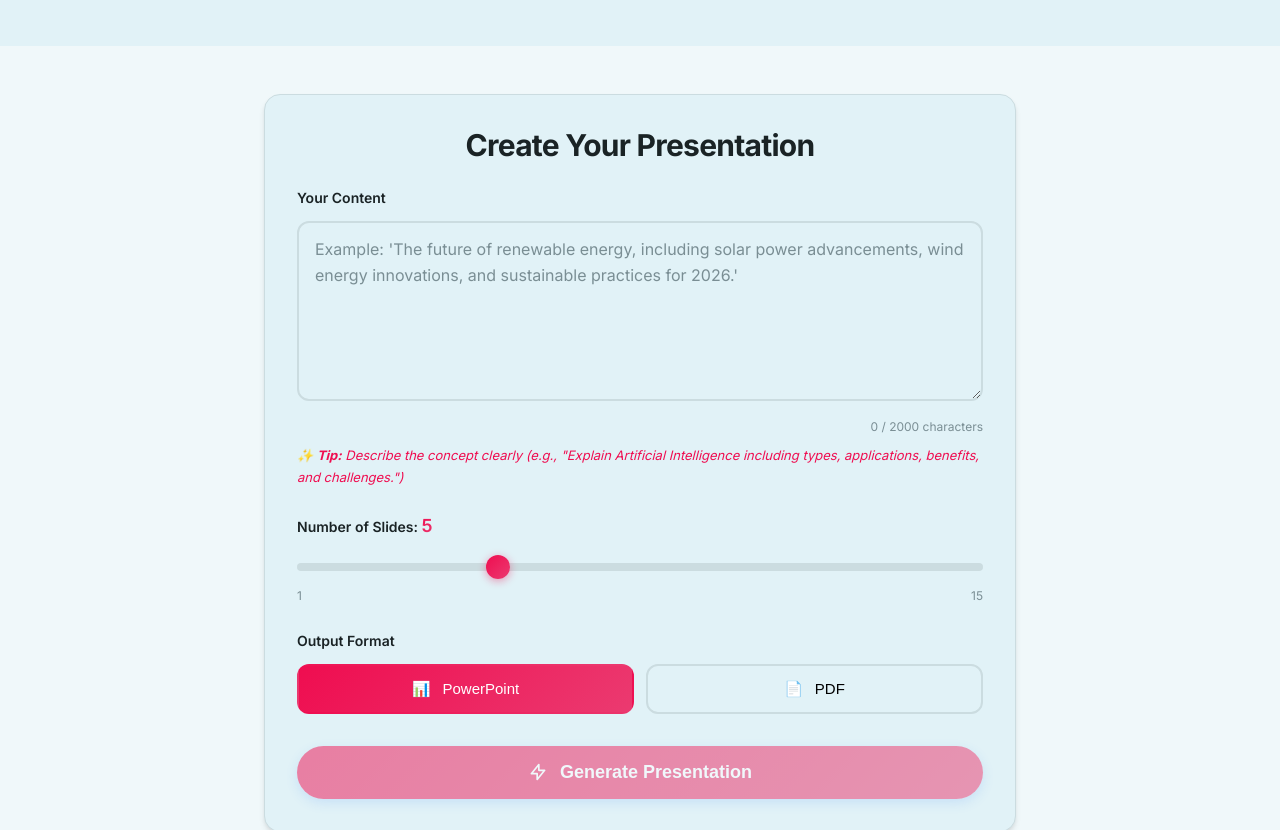
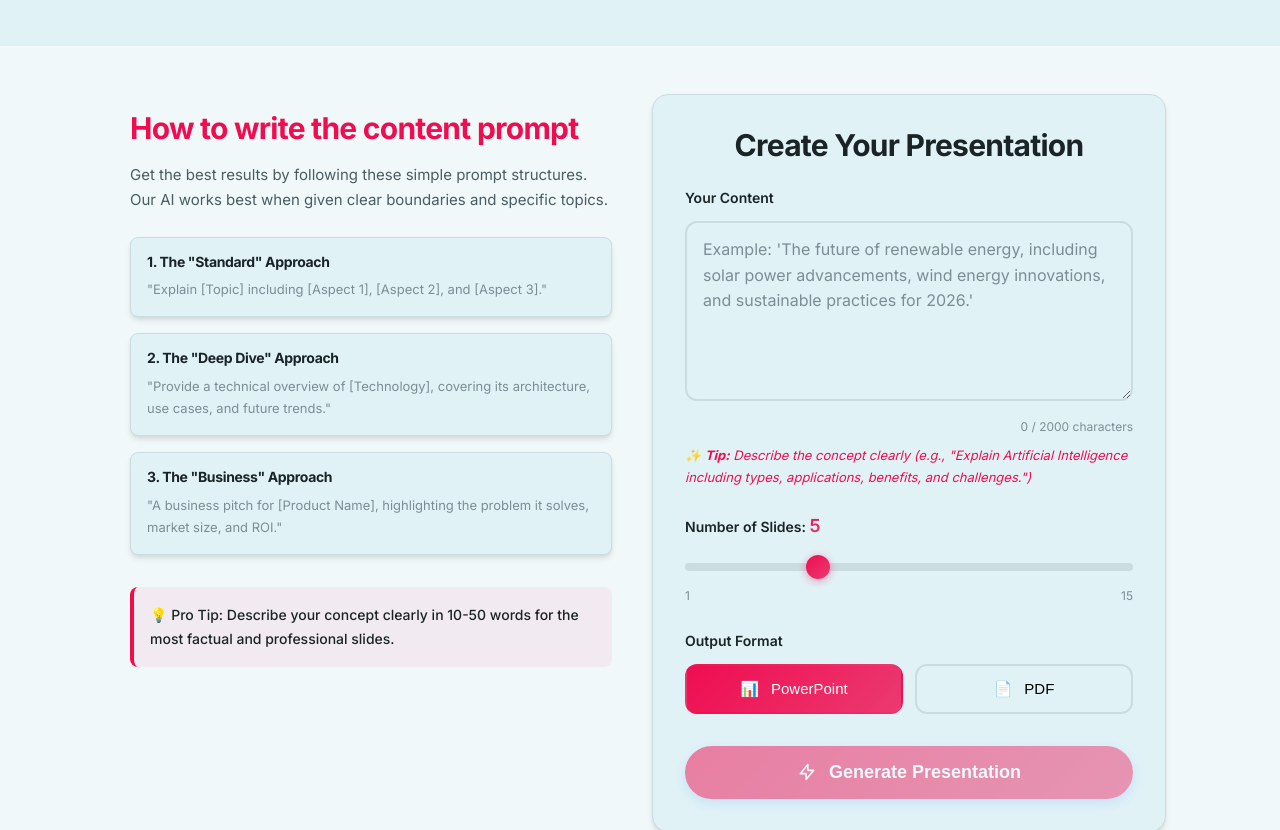
Before and after one commit to Bharath-Kumar-K-0930/SlideGenie, a Next.js app in the folder frontend/: page / in a window 1280 px wide. Shown: the part 639-1469 px from the top of the page. Built offline with nearby package versions, Linux system fonts and the light colour scheme.

Commit message:
Update generator section layout with prompt guide

```diff
--- a/frontend/app/page.tsx
+++ b/frontend/app/page.tsx
@@ -195,7 +195,50 @@ export default function Home() {
 
       {/* Generator Section */}
       <section id="generator" className="section" style={{ background: 'var(--color-bg-secondary)' }}>
-        <div className="container" style={{ maxWidth: '800px' }}>
+        <div className="container" style={{ maxWidth: '1100px' }}>
+          <div className="grid grid-2 items-start gap-2xl">
+            {/* Guide Section */}
+            <div className="fade-in" style={{ padding: 'var(--spacing-md)' }}>
+              <div className="mb-lg">
+                <h3 className="mb-md" style={{ color: 'var(--color-primary)' }}>
+                  How to write the content prompt
+                </h3>
+                <p className="mb-md" style={{ color: 'var(--color-text-secondary)', fontSize: '0.9375rem' }}>
+                  Get the best results by following these simple prompt structures. Our AI works best when given clear boundaries and specific topics.
+                </p>
+              </div>
+
+              <div className="flex flex-col gap-md">
+                <div className="card" style={{ padding: 'var(--spacing-md)', background: 'var(--color-bg)', border: '1px solid var(--color-border)', borderRadius: 'var(--radius-md)' }}>
+                  <h4 className="mb-xs" style={{ fontSize: '0.875rem', fontWeight: 700 }}>1. The "Standard" Approach</h4>
+                  <p style={{ fontSize: '0.8125rem', color: 'var(--color-text-muted)' }}>
+                    "Explain [Topic] including [Aspect 1], [Aspect 2], and [Aspect 3]."
+                  </p>
+                </div>
+
+                <div className="card" style={{ padding: 'var(--spacing-md)', background: 'var(--color-bg)', border: '1px solid var(--color-border)', borderRadius: 'var(--radius-md)' }}>
+                  <h4 className="mb-xs" style={{ fontSize: '0.875rem', fontWeight: 700 }}>2. The "Deep Dive" Approach</h4>
+                  <p style={{ fontSize: '0.8125rem', color: 'var(--color-text-muted)' }}>
+                    "Provide a technical overview of [Technology], covering its architecture, use cases, and future trends."
+                  </p>
+                </div>
+
+                <div className="card" style={{ padding: 'var(--spacing-md)', background: 'var(--color-bg)', border: '1px solid var(--color-border)', borderRadius: 'var(--radius-md)' }}>
+                  <h4 className="mb-xs" style={{ fontSize: '0.875rem', fontWeight: 700 }}>3. The "Business" Approach</h4>
+                  <p style={{ fontSize: '0.8125rem', color: 'var(--color-text-muted)' }}>
+                    "A business pitch for [Product Name], highlighting the problem it solves, market size, and ROI."
+                  </p>
+                </div>
+              </div>
+
+              <div className="mt-lg" style={{ marginTop: 'var(--spacing-xl)', padding: 'var(--spacing-md)', borderRadius: 'var(--radius-md)', background: 'rgba(239, 13, 80, 0.05)', borderLeft: '4px solid var(--color-primary)' }}>
+                <p style={{ fontSize: '0.875rem', color: 'var(--color-text)', fontWeight: 500 }}>
+                  💡 Pro Tip: Describe your concept clearly in 10-50 words for the most factual and professional slides.
+                </p>
+              </div>
+            </div>
+
+            {/* Generator Card */}
             <div className="card">
               <h3 className="mb-lg text-center">Create Your Presentation</h3>
 
@@ -310,6 +353,7 @@ export default function Home() {
                   ✓ Success! Your file has been downloaded.
                 </div>
               )}
+            </div>
           </div>
         </div>
       </section>
```
Lines whose indentation alone changed are shown as unchanged.
